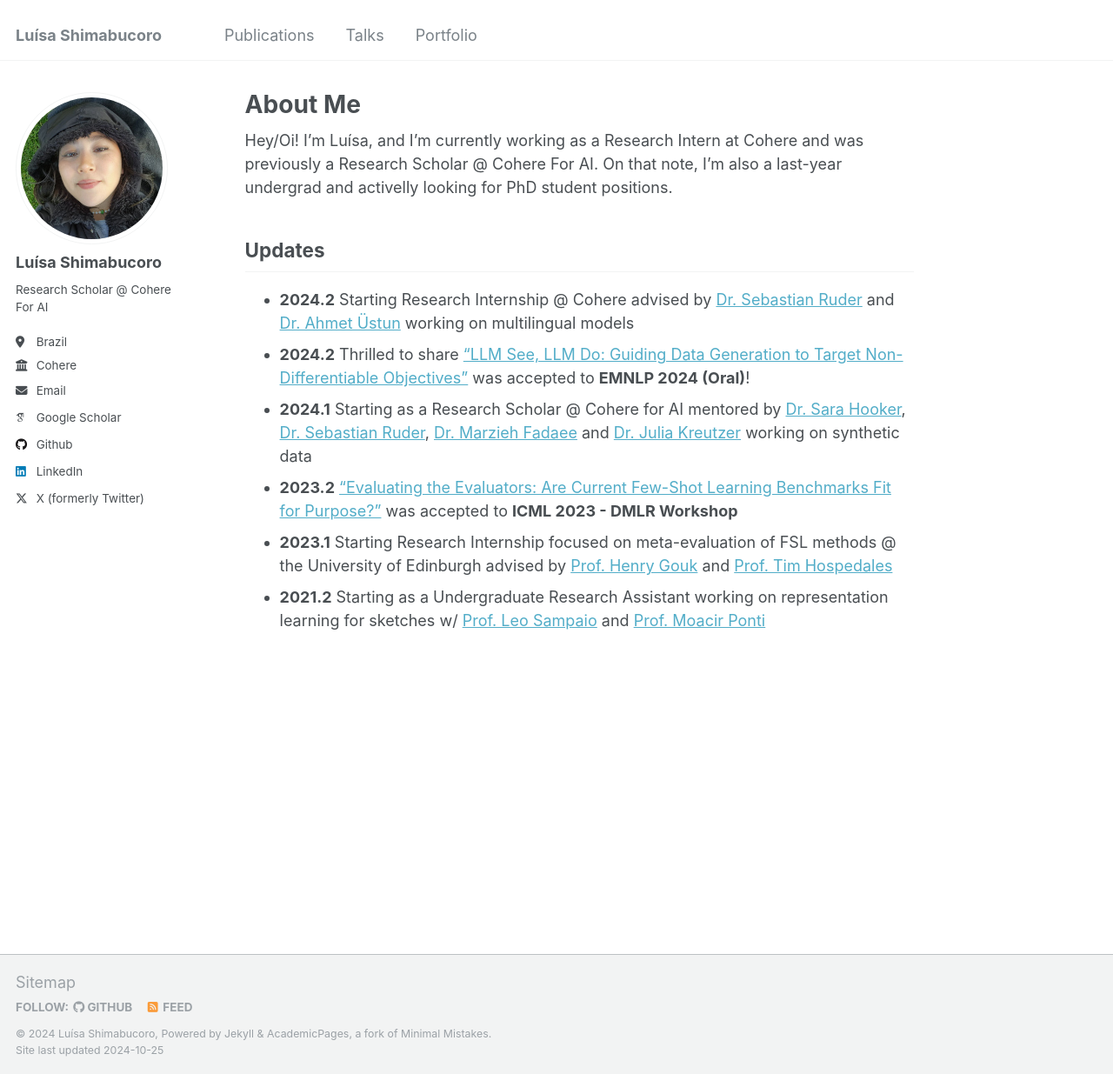
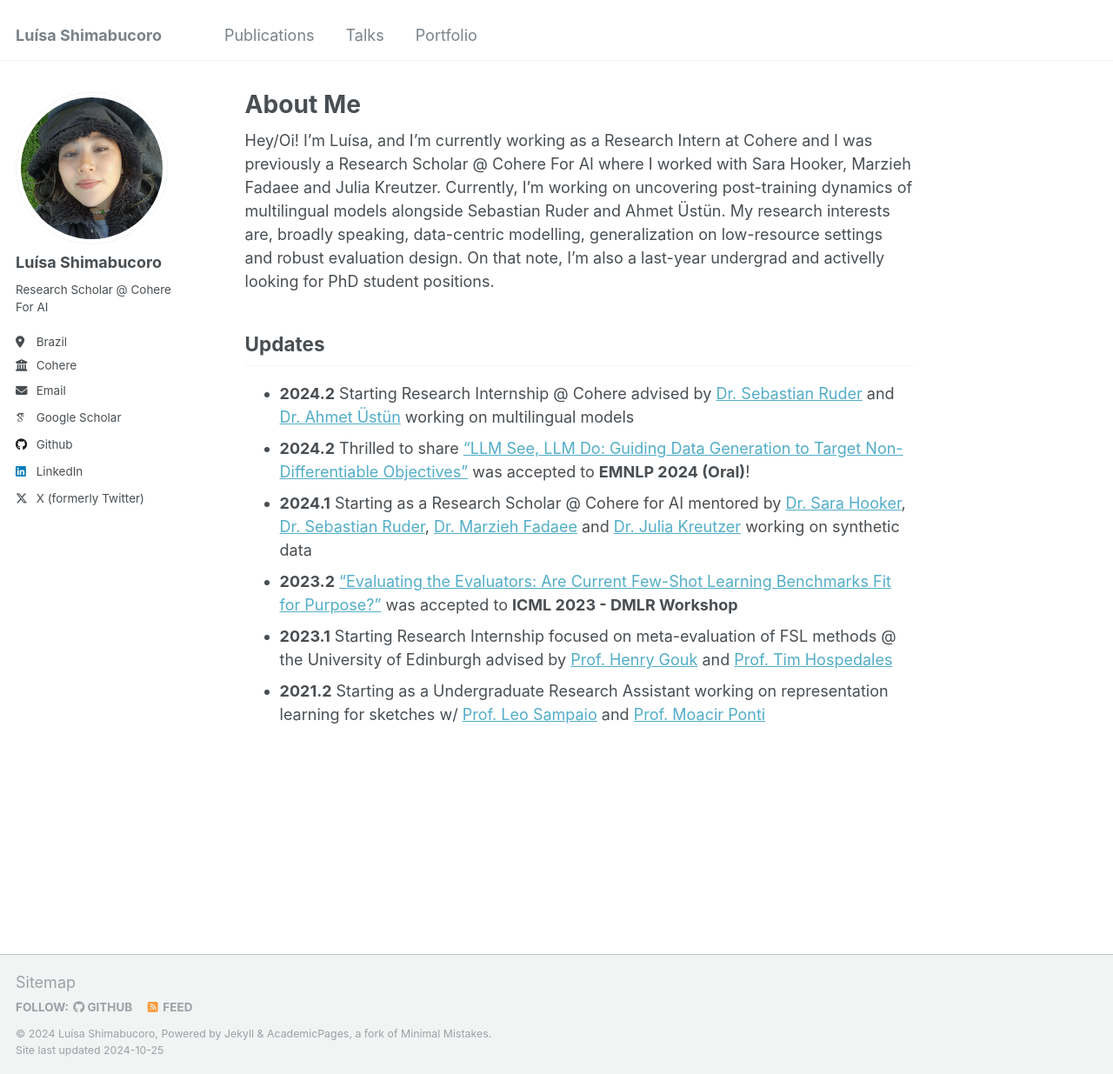
Before and after one commit to luisashimabucoro/luisashimabucoro.github.io, a Jekyll site: the page built from _pages/about.md, in a window 1280 px wide and 1235 px high. Shown: the whole window at 87% size. Built offline with Jekyll 4.4.1, drawn with Linux system fonts in a browser that asks for light colours; some web fonts are replaced.

Commit message:
Update about.md

```diff
--- a/_pages/about.md
+++ b/_pages/about.md
@@ -7,11 +7,11 @@ redirect_from:
   - /about.html
 ---
 
-Hey/Oi! I'm Luísa, and I'm currently working as a Research Intern at Cohere and was previously a Research Scholar @ Cohere For AI. On that note, I'm also a last-year undergrad and activelly looking for PhD student positions.
+Hey/Oi! I'm Luísa, and I'm currently working as a Research Intern at Cohere and I was previously a Research Scholar @ Cohere For AI where I worked with Sara Hooker, Marzieh Fadaee and Julia Kreutzer. Currently, I'm working on uncovering post-training dynamics of multilingual models alongside Sebastian Ruder and Ahmet Üstün. My research interests are, broadly speaking, data-centric modelling, generalization on low-resource settings and robust evaluation design. On that note, I'm also a last-year undergrad and activelly looking for PhD student positions.
 
 Updates
 ------
-- **2024.2** Starting Research Internship @ Cohere advised by [Dr. Sebastian Ruder](https://www.ruder.io/about/) and [Dr. Ahmet Üstun](https://ahmetustun.github.io/) working on multilingual models
+- **2024.2** Starting Research Internship @ Cohere advised by [Dr. Sebastian Ruder](https://www.ruder.io/about/) and [Dr. Ahmet Üstün](https://ahmetustun.github.io/) working on multilingual models
 - **2024.2** Thrilled to share ["LLM See, LLM Do: Guiding Data Generation to Target Non-Differentiable Objectives"](https://arxiv.org/abs/2407.01490) was accepted to **EMNLP 2024 (Oral)**!
 - **2024.1** Starting as a Research Scholar @ Cohere for AI mentored by [Dr. Sara Hooker](https://www.sarahooker.me/), [Dr. Sebastian Ruder](https://ruder.io), [Dr. Marzieh Fadaee](https://marziehf.github.io/) and [Dr. Julia Kreutzer](https://juliakreutzer.github.io/) working on synthetic data
 - **2023.2** ["Evaluating the Evaluators: Are Current Few-Shot Learning Benchmarks Fit for Purpose?"](https://arxiv.org/abs/2307.02732) was accepted to **ICML 2023 - DMLR Workshop**
```
